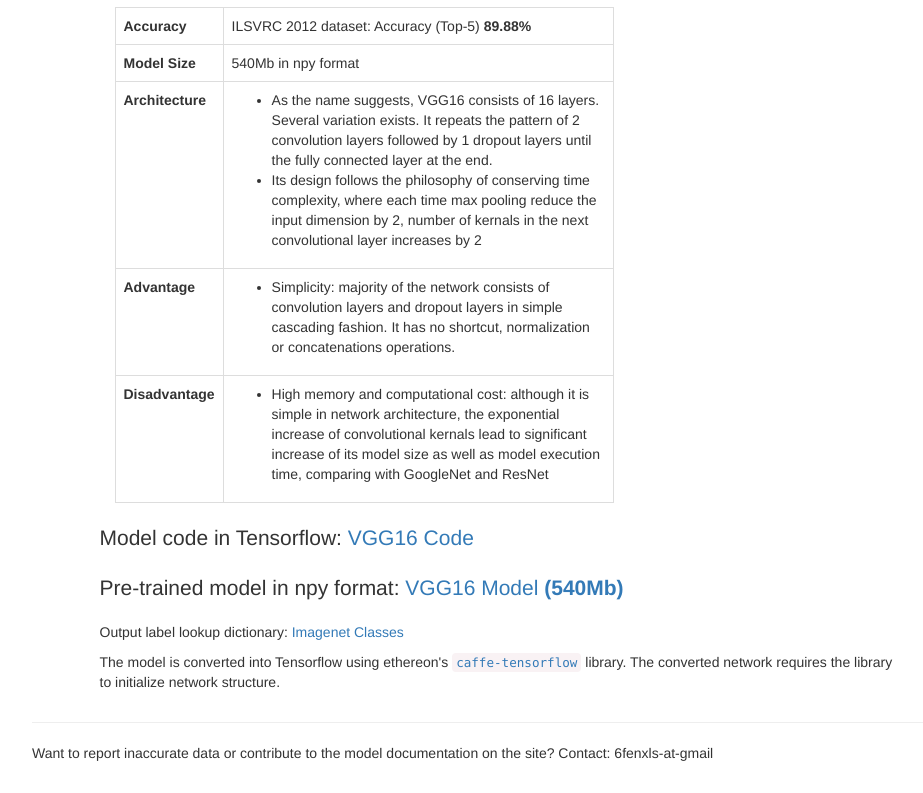
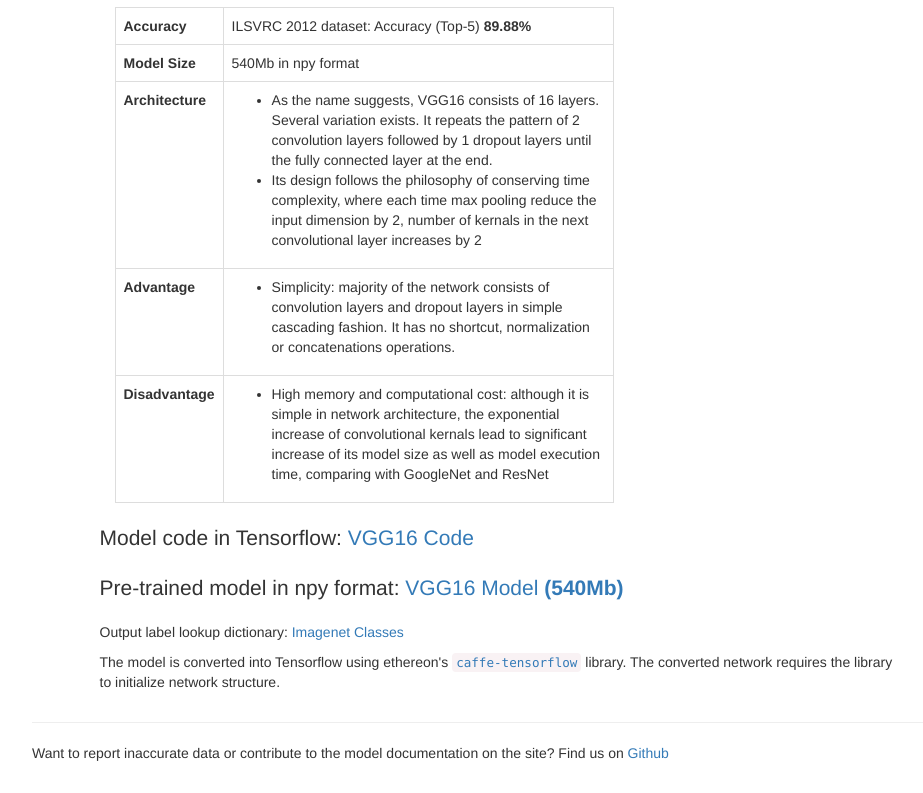
Before and after one commit to lexionbear/mlmodels, a plain HTML site: page index.html in a window 1280 px wide. Shown: the part 2247-3040 px from the top of the page, without its empty margins (253-1176 px from the left). Drawn offline with Linux system fonts and the light colour scheme.

Commit message:
update contact info

```diff
--- a/index.html
+++ b/index.html
@@ -232,7 +232,7 @@
 				<footer>
 					<div class="row">
 						<div class="col-sm-6 col-lg-12">
-							<p>Want to report inaccurate data or contribute to the model documentation on the site? Contact: 6fenxls-at-gmail</p>
+							<p>Want to report inaccurate data or contribute to the model documentation on the site? Find us on <a href="https://github.com/lexionbear/mlmodels/tree/master">Github</a></p>
 							<!--<p>Copyright &copy; lexionbear.github.io 2016</p>-->
 						</div>
 					</div>
```
Also changed, not shown: 1 other file.
